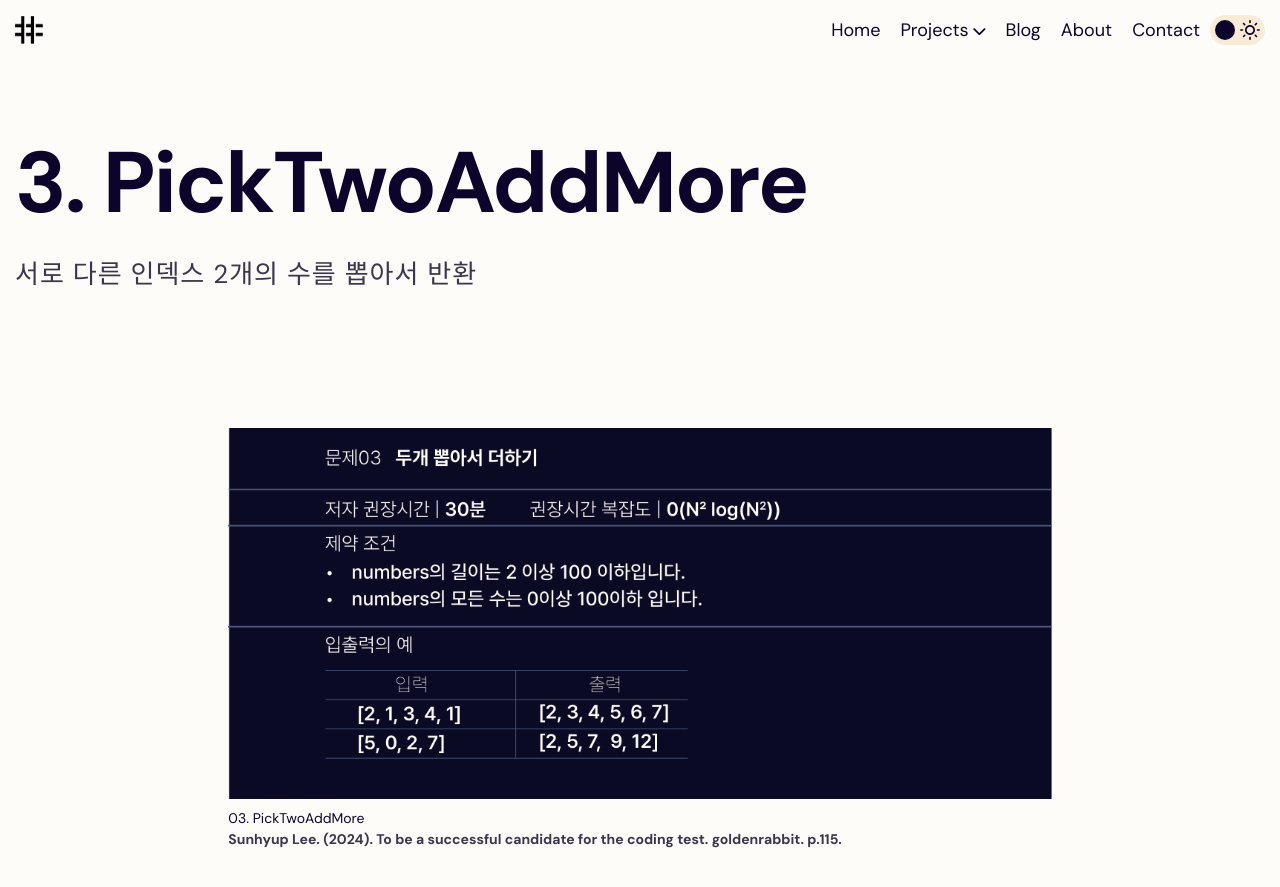
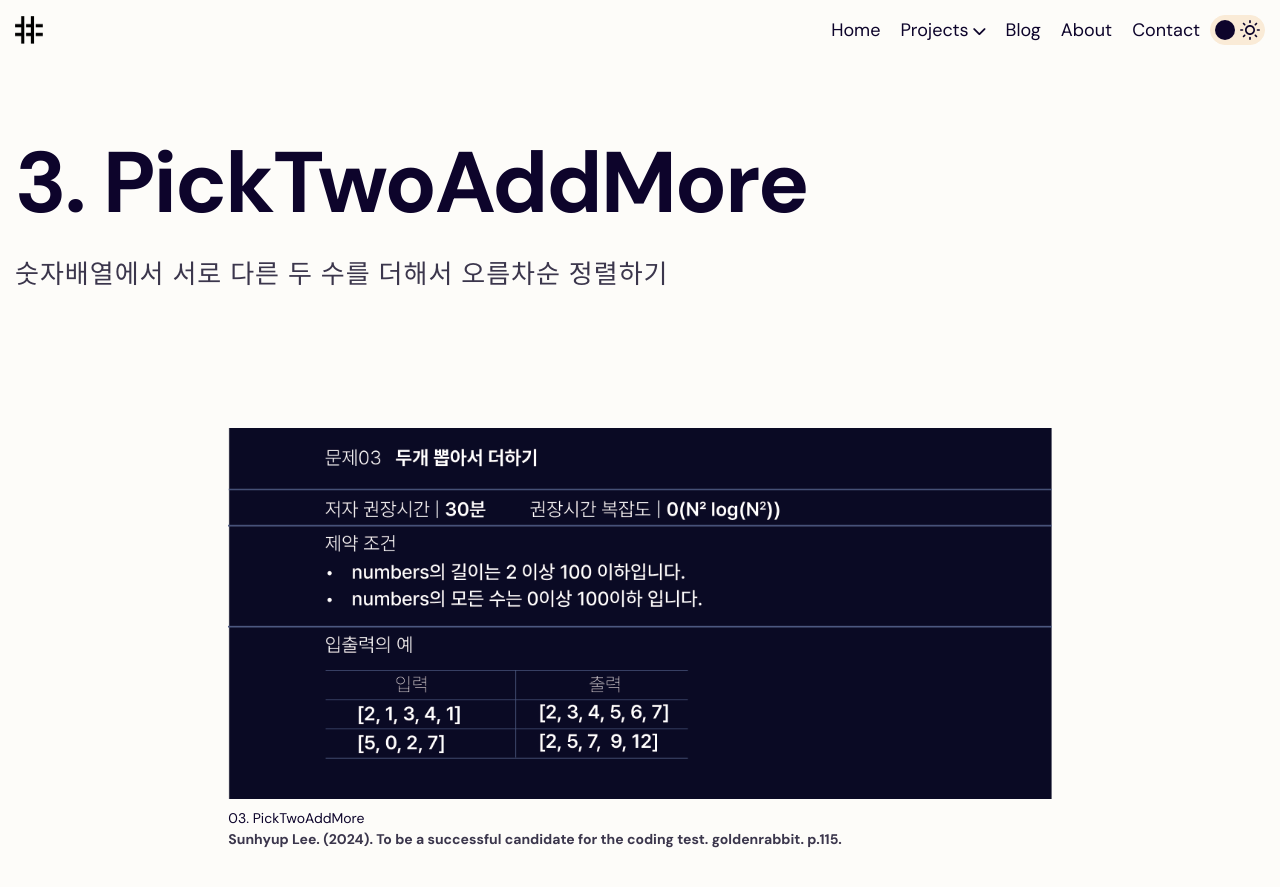
Before and after one commit to sofreshian/sofreshian.github.io, a Jekyll site: the page built from collections/_posts/2024-09-02-algorithm-3.PickTwoAddMore.md, in a window 1280 px wide and 900 px high. Shown: the top 887 px of the window. Built offline with Jekyll 4.4.1, drawn with Linux system fonts in a browser that asks for light colours.

Commit message:
blog update

```diff
--- a/collections/_posts/2024-09-02-algorithm-3.PickTwoAddMore.md
+++ b/collections/_posts/2024-09-02-algorithm-3.PickTwoAddMore.md
@@ -4,11 +4,12 @@ title: "3. PickTwoAddMore"
 date: 2024-09-02
 authors: ["Jay Tak"]
 categories: ["Development", "Algorithm"]
-description: 서로 다른 인덱스 2개의 수를 뽑아서 반환
+description: 숫자배열에서 서로 다른 두 수를 더해서 오름차순 정렬하기
 thumbnail: "/assets/images/gen/blog/algorithm.webp"
-# image: "/assets/images/gen/blog/algorithm/algorithm_3.webp"
+# image: "/assets/images/gen/blog/algorithm/algorithm_2.webp"
 comments: false
 subscribe: false
+
 
 ---
 
```
